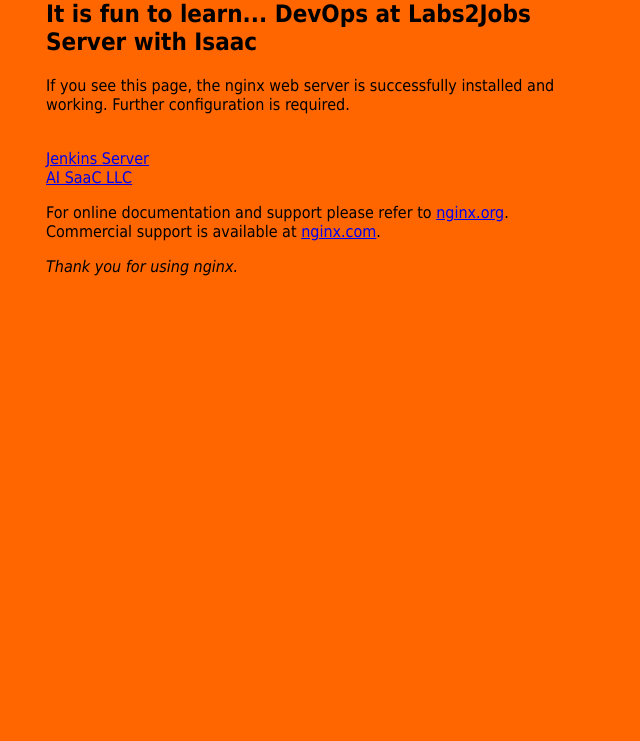
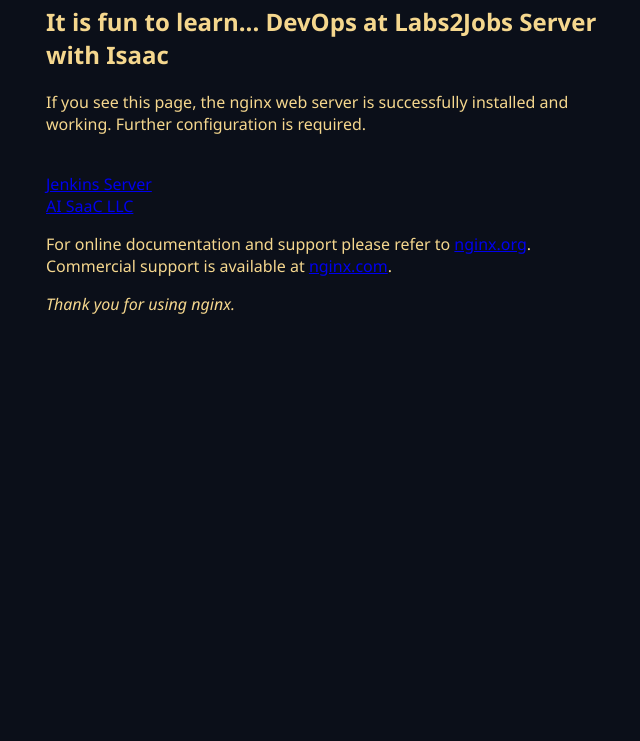
Before and after one commit to imatta/demo, a plain HTML site: page index.html in a window 1280 px wide. Shown: the part 59-800 px from the top of the page, without its empty margins (314-954 px from the left). Drawn offline with Linux system fonts and the light colour scheme.

Commit message:
Update index.html

```diff
--- a/index.html
+++ b/index.html
@@ -3,9 +3,11 @@
 <title>Welcome to Rohith's nginx site!</title>
 <style>
 html { color-scheme: light dark; }
-html { background-color: #ff6600; }
-body { width: 35em; margin: 0 auto;
-font-family: Tahoma, Verdana, Arial, sans-serif; color: black; }
+html { background-color: #0B0F19; }
+body { width: 35em;
+    margin: 0 auto;
+    font-family: "Segoe UI", Arial, sans-serif;
+    color: #F5D78E; }
 </style>
 </head>
 <body>
```
